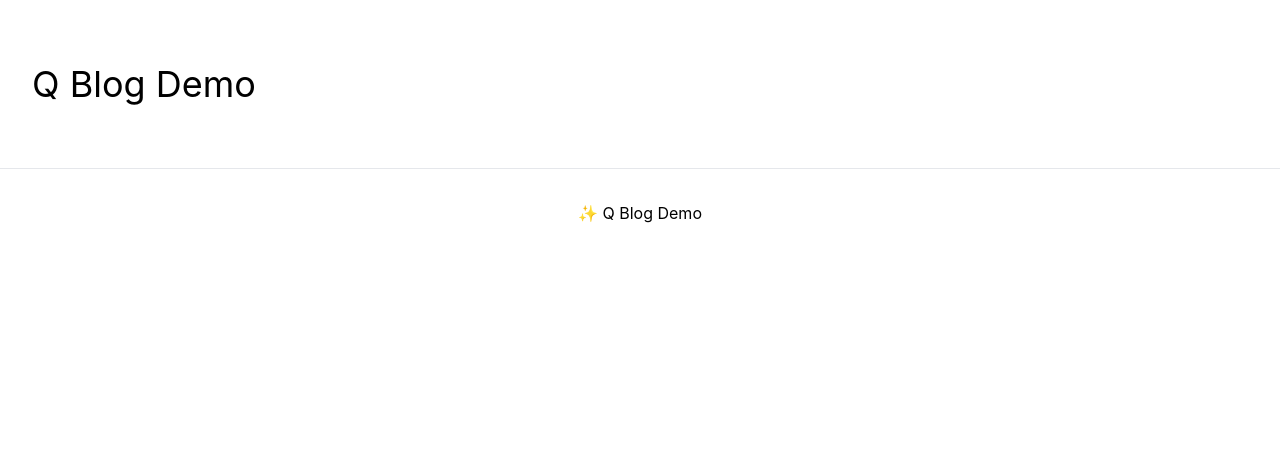
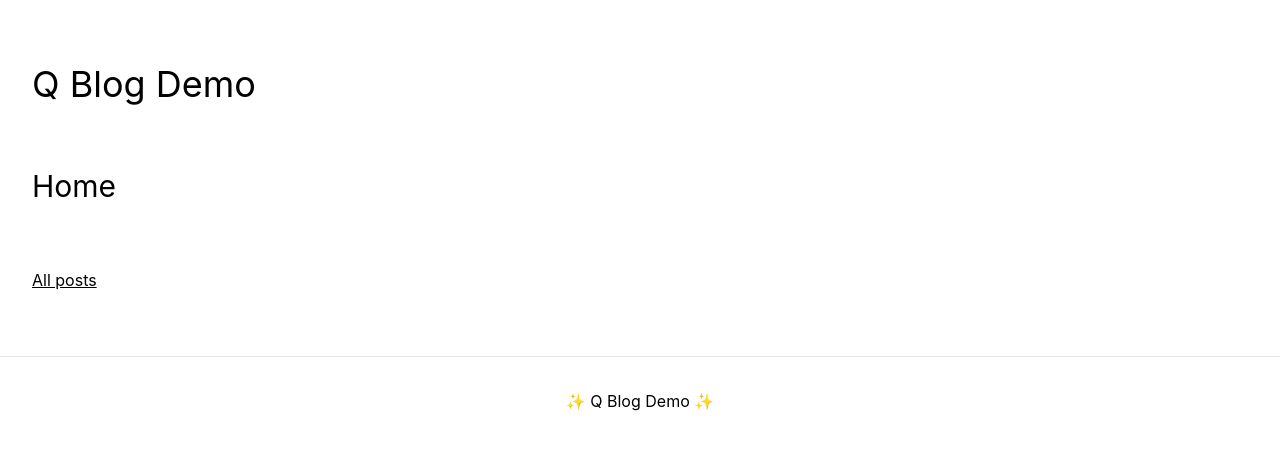
Before and after one commit to arielbk/q-blog-demo, a Next.js app: page / in a window 1280 px wide. Shown: the top 450 px of the page. Built offline with nearby package versions, Linux system fonts and the light colour scheme.

Commit message:
feat: add posts route and list all posts

```diff
--- /dev/null
+++ b/components/Layout/index.tsx
@@ -0,0 +1,35 @@
+import Head from 'next/head';
+import Link from 'next/link';
+
+interface Props {
+  children: React.ReactElement;
+}
+
+const Layout: React.FC<Props> = ({ children }) => {
+  return (
+    <>
+      <Head>
+        <title>Q Blog Demo</title>
+        <meta
+          name="description"
+          content="Fetching data and displaying it on a NextJS site"
+        />
+        <link rel="icon" href="/favicon.ico" />
+      </Head>
+
+      <h1 className="text-4xl my-16 container">
+        <Link href="/">
+          <a>Q Blog Demo</a>
+        </Link>
+      </h1>
+
+      {children}
+
+      <footer className="container border-t py-8 text-center">
+        ✨ Q Blog Demo ✨
+      </footer>
+    </>
+  );
+};
+
+export default Layout;
--- /dev/null
+++ b/components/PostList.tsx
@@ -0,0 +1,25 @@
+import Link from 'next/link';
+
+interface Props {
+  posts: Post[];
+}
+
+const PostList: React.FC<Props> = ({ posts }) => {
+  return (
+    <ul className="grid mx-auto my-12 gap-4 grid-cols-1 sm:grid-cols-2 lg:grid-cols-3 xl:grid-cols-4">
+      {posts.map((post) => (
+        <Link key={post.id} href={`/post/${post.id}`}>
+          <li
+            className="hover:shadow-lg active:shadow-none cursor-pointer transition-shadow duration-200 flex py-3 px-6 border rounded-lg flex-col justify-between"
+            data-testid="post-item"
+          >
+            <a className="font-medium capitalize text-lg mb-8">{post.title}</a>
+            <aside className="text-sm">by {post.user.name}</aside>
+          </li>
+        </Link>
+      ))}
+    </ul>
+  );
+};
+
+export default PostList;
--- a/pages/_app.tsx
+++ b/pages/_app.tsx
@@ -1,8 +1,13 @@
-import '../styles/globals.css'
-import type { AppProps } from 'next/app'
+import '../styles/globals.css';
+import type { AppProps } from 'next/app';
+import Layout from '../components/Layout';
 
 function MyApp({ Component, pageProps }: AppProps) {
-  return <Component {...pageProps} />
+  return (
+    <Layout>
+      <Component {...pageProps} />
+    </Layout>
+  );
 }
 
-export default MyApp
+export default MyApp;
--- a/pages/index.tsx
+++ b/pages/index.tsx
@@ -1,26 +1,18 @@
 import type { NextPage } from 'next';
-import Head from 'next/head';
+import Link from 'next/link';
 
 const Home: NextPage = () => {
   return (
-    <div>
-      <Head>
-        <title>Q Blog Demo</title>
-        <meta
-          name="description"
-          content="Fetching data and displaying it on a NextJS site"
-        />
-        <link rel="icon" href="/favicon.ico" />
-      </Head>
-
-      <main className="container">
-        <h1 className="text-4xl my-16">Q Blog Demo</h1>
+    <>
+      <header className="container">
+        <h2 className="text-3xl">Home</h2>
+      </header>
+      <main className="container my-16">
+        <Link href="/posts">
+          <a className="underline">All posts</a>
+        </Link>
       </main>
-
-      <footer className="container border-t py-8 text-center">
-        ✨ Q Blog Demo
-      </footer>
-    </div>
+    </>
   );
 };
 
--- /dev/null
+++ b/pages/posts.tsx
@@ -0,0 +1,30 @@
+import type { NextPage } from 'next';
+import PostList from '../components/PostList';
+import { getAllPosts } from '../lib/api';
+
+interface Props {
+  posts: Post[];
+}
+
+export async function getStaticProps() {
+  const posts = await getAllPosts();
+  return {
+    props: { posts },
+  };
+}
+
+const Posts: NextPage<Props> = ({ posts }) => {
+  return (
+    <>
+      <header className="container flex justify-between mb-8">
+        <h2 className="text-3xl">All Posts</h2>
+        <div className="border py-2 px-12">Search bar</div>
+      </header>
+      <main className="container">
+        <PostList posts={posts} />
+      </main>
+    </>
+  );
+};
+
+export default Posts;
```
